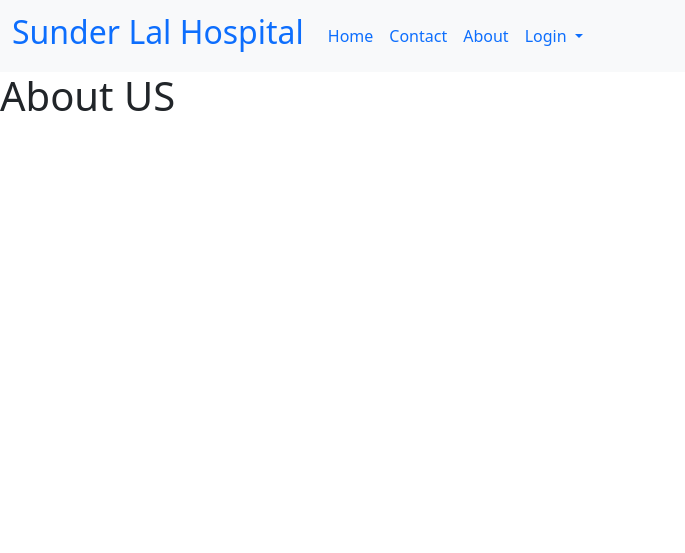
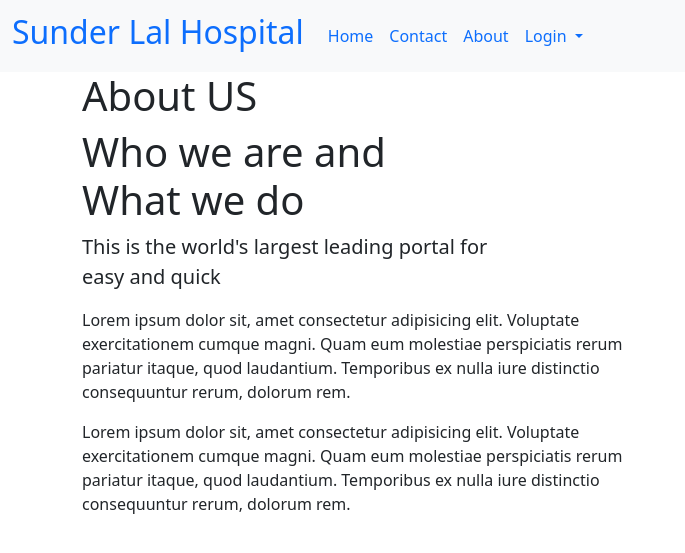
Before and after one commit to abhaysingh96/Hospital-Management-System, a Django app: page /about/ in a window 1280 px wide. Shown: the top 553 px of the page, without its empty margins (0-685 px from the left). Run offline with Django 4.2, Linux system fonts and the light colour scheme; some libraries are stand-ins or nearby versions.

Commit message:
Changes reflected

```diff
--- a/hospital/templates/about.html
+++ b/hospital/templates/about.html
@@ -1,5 +1,17 @@
 {% include 'base.html' %}
 {% include 'navigation.html' %}
 
+{% block content%}
+<div class="container">
+    <h1>About US</h1>
 
-<h1>About US</h1>
+    <div class="col-md-6">
+        <h1 class="strong">Who we are and <br> What we do</h1>
+        <p class="lead">This is the world's largest leading portal for <br> easy and quick</p>
+    </div>
+    <div class="col-md-6">
+        <p>  Lorem ipsum dolor sit, amet consectetur adipisicing elit. Voluptate exercitationem cumque magni. Quam eum molestiae perspiciatis rerum pariatur itaque, quod laudantium. Temporibus ex nulla iure distinctio consequuntur rerum, dolorum rem.</p>
+        <p>  Lorem ipsum dolor sit, amet consectetur adipisicing elit. Voluptate exercitationem cumque magni. Quam eum molestiae perspiciatis rerum pariatur itaque, quod laudantium. Temporibus ex nulla iure distinctio consequuntur rerum, dolorum rem.</p>
+    </div>
+</div>
+{% endblock content%}
```
